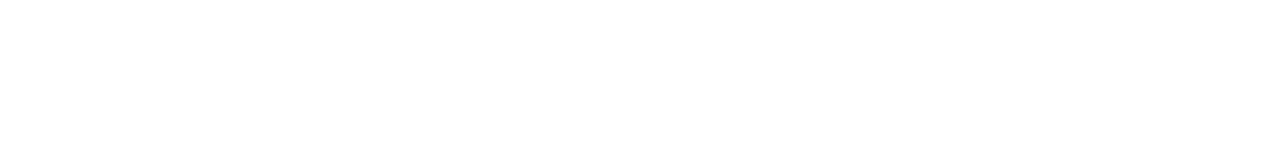
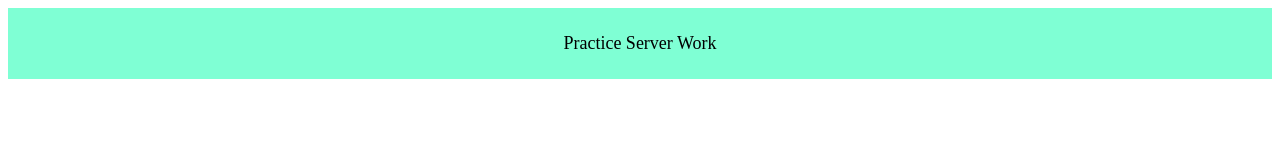
Before and after one commit to trevorks1/Practice-Project-Server, a website: page public/index.html in a window 1280 px wide. Drawn offline with nearby package versions, Linux system fonts and the light colour scheme.

Commit message:
making the server connect to the client side and down stream flow of all files.

```diff
--- a/public/index.html
+++ b/public/index.html
@@ -4,9 +4,12 @@
     <meta charset="UTF-8" />
     <meta name="viewport" content="width=device-width, initial-scale=1.0" />
 
+    <link rel="stylesheet" href="styles/style.css" />
+
     <script src="https://ajax.googleapis.com/ajax/libs/jquery/3.5.1/jquery.min.js"></script>
     <script type="text/javascript" src="scripts/client.js"></script>
-    <title>Document</title>
+    <title>Practice Server Work</title>
   </head>
+  <header>Practice Server Work</header>
   <body></body>
 </html>
--- a/public/scripts/client.js
+++ b/public/scripts/client.js
@@ -0,0 +1,7 @@
+console.log('HELLO USER');
+
+$(document).ready(onReady);
+
+function onReady() {
+  console.log('Working On It');
+}
--- a/public/styles/style.css
+++ b/public/styles/style.css
@@ -0,0 +1,8 @@
+header {
+  background-color: aquamarine;
+  padding: 25px;
+  margin: 0 0 15px;
+  font-size: large;
+  text-align: center;
+  text-shadow: black;
+}
```
Also changed, not shown: server/server.js (+11 -0 lines), jquery.js (deleted).
